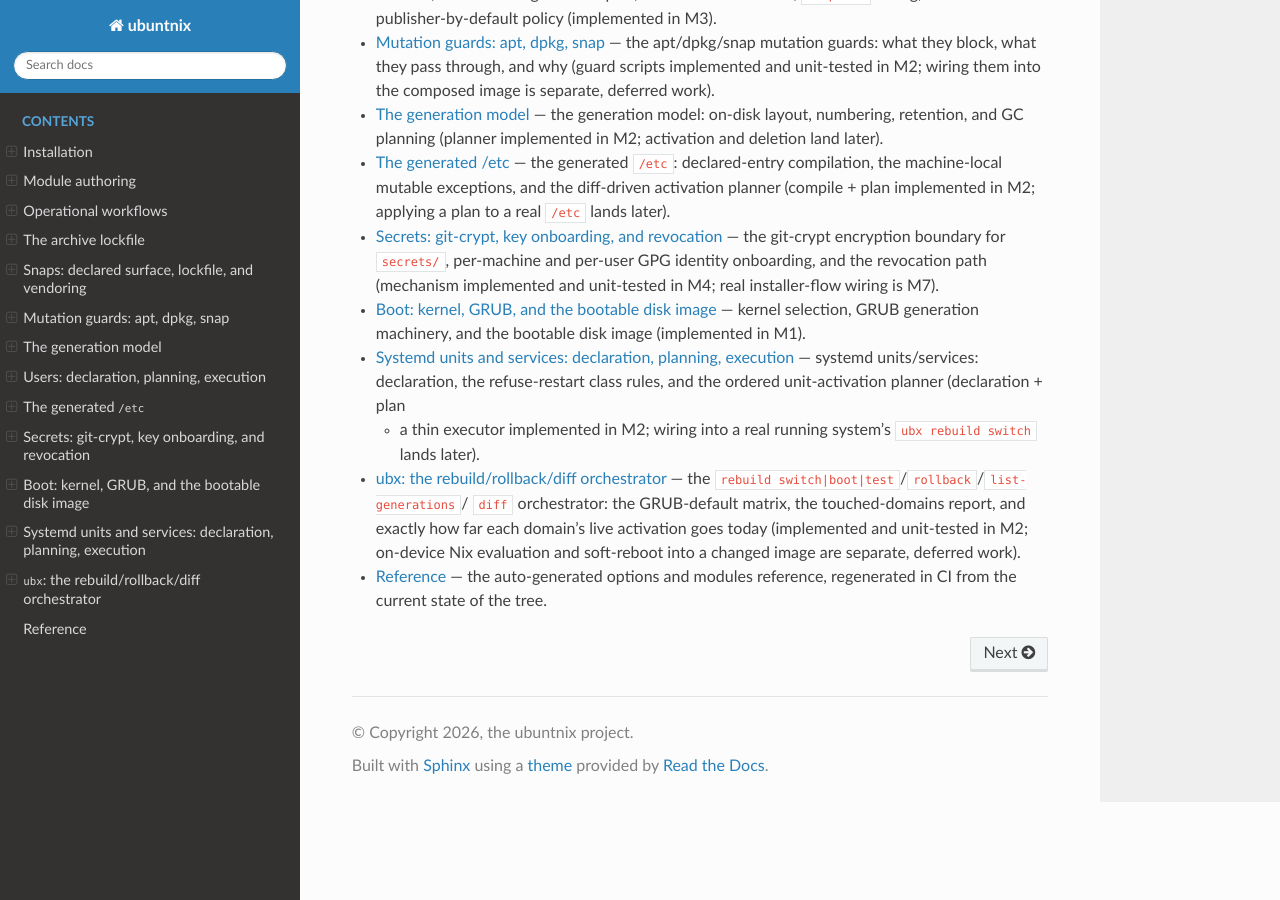
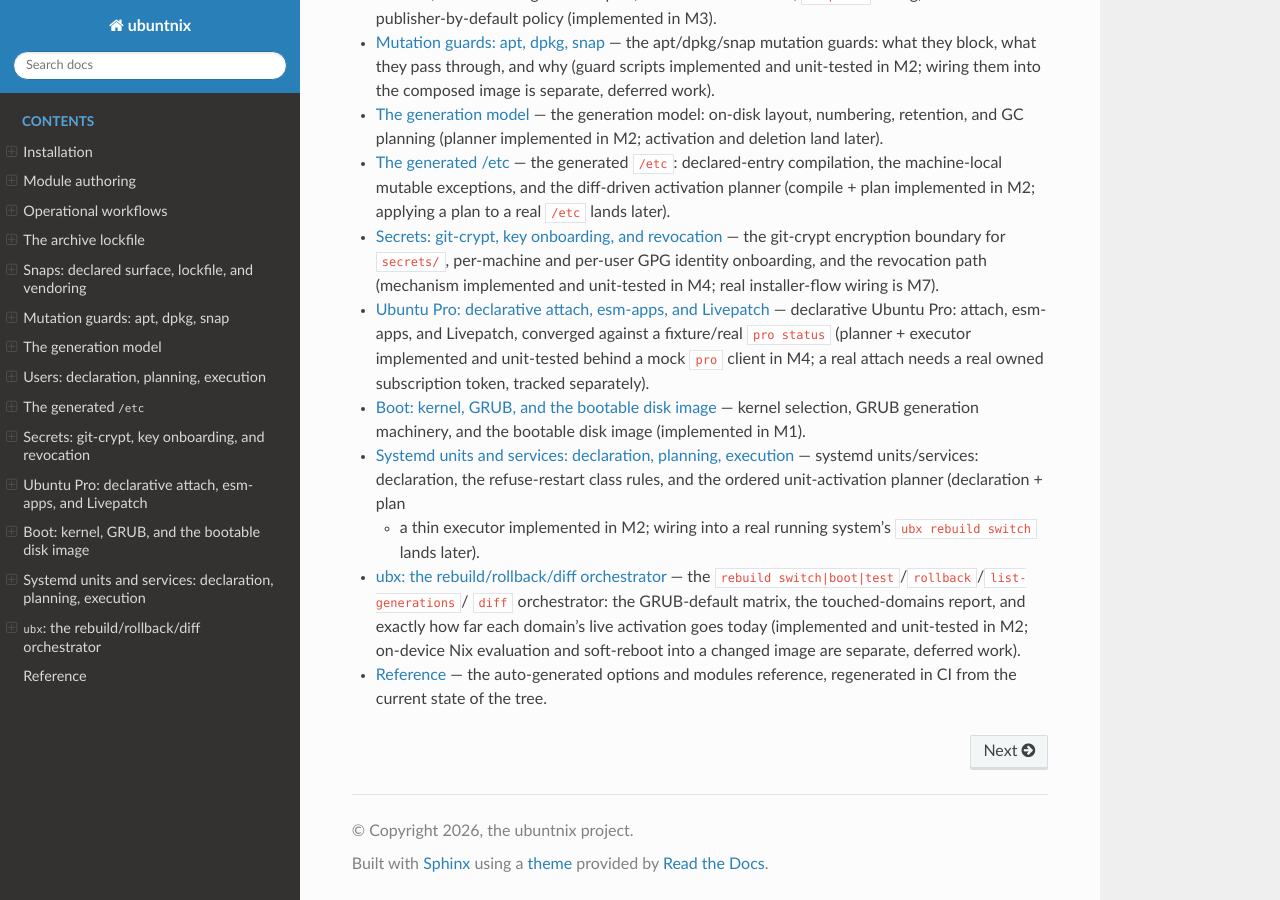
Before and after one commit to Guno327/ubuntnix, a Sphinx documentation site: the page built from docs/index.md, in a window 1280 px wide and 900 px high, scrolled down 1135 px. Built offline with Sphinx 7.4.7 and the Read the Docs theme 3.1.0, drawn with Linux system fonts in a browser that asks for light colours; pages that are not in the unit, such as notebooks, are missing from menus; part of the change alters nothing that is shown.

Commit message:
feat(pro): declarative Ubuntu Pro management (attach, esm-apps, Livepatch) — closes #82 (#93)
Adds the Pro domain following the established plan/execute primitive
pattern (mirrors secrets/snap), completing an M4 deliverable (SPEC.md
§8.2, §5, §11 M4). Pro attaches via a token sourced from the secrets
primitive and converges esm-apps + Livepatch declaratively.

- nix/pro.nix: declaration surface `ubuntnix.pro.{enable, tokenSecret,
  esmApps.enable, livepatch.enable}` with eval-boundary validation.
  Renders a flat JSON manifest carrying only `tokenSecretPath`
  (/run/secrets/<tokenSecret>, a deterministic string) plus the enable/
  esmApps/livepatch booleans. THE ABSOLUTE INVARIANT (SPEC.md §8.1): the
  token VALUE never enters the manifest — `tokenSecret` is a validated
  secret NAME (strMatching), never a path/src/value. Exposes
  flake.lib.pro + a pro-manifest-proof package.
- bin/ubx-pro: pure-Python planner (`plan`/`observe`). `plan` diffs the
  manifest against observed `{attached, services}` state into a fixed-
  order action list (attach → enable/disable esm-apps/livepatch, or a
  lone detach); the plan carries only `tokenSecretName`, never the value.
  `observe` parses a fixture or real `pro status --format json`.
- bin/ubx-pro-apply: thin bash executor. Reconstructs the token path from
  --run-secrets-dir + name (never trusts the plan's literal), invokes
  pro attach/enable/disable/detach through an injectable --pro-bin/
  UBX_PRO_CMD seam, reads token bytes only at --apply time off the
  materialized /run/secrets file, and skips cleanly (exit 0, never fails)
  when the real `pro` client or the token file is absent. A live attach
  against a real subscription remains tracked in #87 (needs-owner).
- bin/ubx + bin/ubx-rebuild-lib: pro plan wired into plan/report_domains
  and ubx-pro-apply invoked in execute_domains immediately after the
  secrets-apply block (so the token is materialized first); generation
  sidecar carries a third PRO_MANIFEST field; --pro-manifest/
  --pro-observed/--pro-bin threaded through rebuild/rollback/diff.
- docs/pro.md (+ index toctree); tests/unit/170-174 (flake wiring,
  token-purity guard, planner convergence, mock-pro executor, rebuild
  wiring).

Suite: 95 tests, 93 passed, 0 failed, 2 env-only skips. shellcheck -x
clean under CI's file selection.

Co-authored-by: ghov-claude[bot] <308500720+ghov-claude[bot]@users.noreply.github.com>
Co-authored-by: Claude Opus 4.8 <noreply@anthropic.com>

````diff
--- a/docs/index.md
+++ b/docs/index.md
@@ -61,6 +61,10 @@ plan.
   per-machine and per-user GPG identity onboarding, and the revocation path
   (mechanism implemented and unit-tested in M4; real installer-flow wiring
   is M7).
+- {doc}`pro` — declarative Ubuntu Pro: attach, esm-apps, and Livepatch,
+  converged against a fixture/real `pro status` (planner + executor
+  implemented and unit-tested behind a mock `pro` client in M4; a real
+  attach needs a real owned subscription token, tracked separately).
 - {doc}`boot` — kernel selection, GRUB generation machinery, and the
   bootable disk image (implemented in M1).
 - {doc}`systemd` — systemd units/services: declaration, the refuse-restart
@@ -90,6 +94,7 @@ generations
 users
 etc
 secrets
+pro
 boot
 systemd
 ubx
--- /dev/null
+++ b/docs/pro.md
@@ -0,0 +1,240 @@
+# Ubuntu Pro: declarative attach, esm-apps, and Livepatch
+
+```{admonition} Planner/executor implemented (M4); a real attach needs a real token (tracked separately)
+:class: note
+
+`nix/pro.nix`, `bin/ubx-pro`, and `bin/ubx-pro-apply` all exist in the
+repository as of milestone **M4** (`SPEC.md` §8.2 "Ubuntu Pro", §5, §11 M4;
+GitHub issue #82): the declaration surface, JSON manifest, convergence
+planner, and convergence executor described below are all real and
+unit-tested (`tests/unit/170` through `174`). `bin/ubx-pro`/
+`bin/ubx-pro-apply` ARE wired into `ubx rebuild switch|test|boot`,
+`rollback`, and `diff` — mirroring `bin/ubx-secrets`/`bin/ubx-secrets-apply`'s
+own wiring (issue #78) almost exactly, with one deliberate ordering rule:
+the pro domain runs **immediately after** the secrets domain in
+`execute_domains`, because a real `pro attach` reads the token off the
+secrets domain's own freshly-materialized `/run/secrets/<name>` file — see
+`bin/ubx`'s own `execute_domains` header. What is demonstrably **not**
+exercised on a real machine yet: this dev/CI harness has no real `pro`
+client and no real Ubuntu Pro subscription token at all, so every test here
+runs `bin/ubx-pro-apply` behind a small recording **mock** `pro` binary
+(`--pro-bin`) instead of the real one — a genuinely live attach against a
+real, owned subscription is tracked separately as GitHub issue #87
+("needs-owner"). This plumbing does not block on that: a missing real `pro`
+client, or a not-yet-materialized token, is always skipped cleanly (never
+failed) — see `bin/ubx-pro-apply`'s own header, "Availability".
+```
+
+## Why this exists
+
+`SPEC.md` §2's G9 goal states it plainly: *"Ubuntu Pro is required (free
+personal tokens exist, so this does not gate adoption): esm-apps patch
+coverage for universe, Livepatch for the kernel."* §8.2 adds: *"Attachment
+happens at install time... and the token is managed thereafter through the
+secrets mechanism; Pro enablement itself is declarative,"* and *"Livepatch
+enabled by default."* This page is that declarative half: a machine
+declares `ubuntnix.pro.enable` (plus which of the two services it wants) and
+this project's own planner/executor pair converges a real, running
+system to match it — the exact "none" downtime "converge via API" row
+`SPEC.md` §4.3's switching table already establishes for every other live
+domain (etc, systemd units, secrets, snaps).
+
+## The declaration surface
+
+`nix/pro.nix` declares `ubuntnix.pro`:
+
+```nix
+ubuntnix.pro = {
+  enable = true;               # default false
+  tokenSecret = "proToken";    # default "proToken" -- a secrets.<name>
+                                # reference (SPEC.md §8.1's own example
+                                # secret), NEVER the token itself
+  esmApps.enable = true;       # default true WHEN pro.enable (SPEC.md §5/§9)
+  livepatch.enable = true;     # default true WHEN pro.enable (SPEC.md §8.2/§8.3)
+};
+```
+
+`tokenSecret` is a plain secret **name** — a reference into the secrets
+primitive `nix/secrets.nix`/`bin/ubx-secrets`/`bin/ubx-secrets-apply` already
+establish (issue #78), exactly `SPEC.md` §8.1's own `secrets.<name>` shape.
+It is typed as a bare identifier string (`lib.types.strMatching`), not a
+path — there is structurally nothing in this option capable of holding a
+token value. `esmApps.enable`/`livepatch.enable` both default to whatever
+`enable` itself is set to: attaching to Pro at all, with neither service
+turned on, would defeat the point (`SPEC.md` §5/§9's own default security
+posture), so opting in to Pro opts in to both services unless a declaration
+explicitly turns one back off.
+
+## THE ABSOLUTE INVARIANT: the token value never enters this pipeline
+
+`SPEC.md` §8.1's "no secret material ever enters a store object" applies
+here at every single stage:
+
+- `nix/pro.nix`'s rendered manifest carries only `tokenSecretPath` — a
+  plain, deterministic **path string** derived from the declared name
+  (`"/run/secrets/" + tokenSecret`), computed without reading, forcing, or
+  touching a real secrets index or real secret bytes at all.
+- `bin/ubx-pro`'s planner (`plan`) never reads a token's bytes either — its
+  emitted `attach` action carries only `tokenSecretName` (the bare name,
+  re-derived from that path's basename), never a value.
+- `bin/ubx-pro-apply` (the executor) is the **only** place real token bytes
+  are ever read, and only at real `--apply` time, off the materialized
+  `/run/secrets/<name>` file — mirroring `bin/ubx-secrets-apply`'s own
+  `ubx_secrets_render_env` seam (see that script's header, "Env-file
+  rendering: value never appears in the printed command list"). Even its
+  own `--dry-run` output never embeds the token — only the resolved file's
+  *path* is printed, never its *content*.
+
+`tests/unit/171-pro-purity-guard.sh` is the machine-checked half of this —
+mirrors `tests/unit/160-secrets-purity-guard.sh`'s own role for
+`nix/secrets.nix`: it greps `nix/pro.nix`'s own code for anything that looks
+like it reads real secret material, and asserts a real token value planted
+in a test fixture never surfaces in a plan or in `bin/ubx-pro-apply`'s
+dry-run output.
+
+## The manifest schema
+
+`renderManifestJSON (mkManifest declared)` produces:
+
+```json
+{
+  "version": 1,
+  "enable": true,
+  "tokenSecretPath": "/run/secrets/proToken",
+  "esmApps": true,
+  "livepatch": true
+}
+```
+
+`esmApps`/`livepatch` are already gated by `enable` at render time (both
+`false` whenever `enable` is `false`) — a disabled-Pro manifest is never
+ambiguous about whether a service is "declared off" vs. "irrelevant because
+Pro itself is off."
+
+## The convergence planner: `bin/ubx-pro plan`
+
+```
+ubx-pro plan --manifest FILE --observed FILE [--out FILE]
+```
+
+A pure function of its two inputs — the declared manifest above, plus an
+**observed** state document:
+
+```json
+{
+  "version": 1,
+  "attached": false,
+  "services": { "esm-apps": "enabled", "livepatch": "disabled" }
+}
+```
+
+— that produces a deterministic JSON **plan**:
+
+```json
+{
+  "version": 1,
+  "empty": false,
+  "actions": [
+    { "op": "attach", "tokenSecretName": "proToken" },
+    { "op": "enable", "service": "esm-apps" },
+    { "op": "enable", "service": "livepatch" }
+  ]
+}
+```
+
+Actions are always emitted in a **fixed order** — attach, then
+enable/disable in declaration order (esm-apps, then livepatch) — mirroring
+`bin/ubx-snap`'s own "ack before install before hold" fixed-order posture. A
+declared `enable: false` while currently attached plans a lone `detach`
+action instead, with **no** separate per-service disable actions alongside
+it (detaching already tears every Pro service down with it). Re-planning
+against an already-converged observed state — including the same observed
+state `bin/ubx-pro observe` would produce from a real, fully-converged `pro
+status` — is always a real no-op (`"empty": true`, `"actions": []`):
+`tests/unit/172-ubx-pro-plan.sh` exercises attach, both services' enable/
+disable, detach, and idempotent re-planning against a fixture `pro status`
+end to end.
+
+### `bin/ubx-pro observe`
+
+```
+ubx-pro observe [--status-file FILE] [--pro-bin CMD] [--out FILE]
+```
+
+Reads a real (or, in every test, a fixture) `pro status --format json`
+document and extracts the subset this planner cares about (`attached`, plus
+`esm-apps`/`livepatch`'s own `status` fields — every other reported service,
+e.g. `esm-infra`/`fips`, is simply ignored, since this project declares
+convergence for only these two, `SPEC.md` §5/§8.2). `--status-file` is what
+every unit test uses (zero root/network/`pro` binary needed); without it,
+`observe` shells out to `<pro-bin> status --format json` instead — the one
+codepath this test suite never exercises, mirroring
+`bin/ubx-snap-apply`'s own "the literal default is never exercised by
+tests/unit/" precedent for its own `UBX_SNAP_CMD` seam.
+
+## The convergence executor: `bin/ubx-pro-apply`
+
+```
+ubx-pro-apply --plan FILE [--run-secrets-dir DIR] [--secret-name NAME] [--pro-bin CMD] [--apply | --dry-run]
+```
+
+Consumes a plan `bin/ubx-pro plan` emits and issues the corresponding `pro`
+calls, in the plan's own order, through the injectable `--pro-bin`/
+`UBX_PRO_CMD` seam — the same `UBX_*_CMD` convention `bin/ubx-snap-apply`'s
+own `UBX_SNAP_CMD` already establishes. `--run-secrets-dir` + the plan's own
+`tokenSecretName` are how an `attach` action's real token path is
+**reconstructed**, never trusted verbatim off the plan — exactly
+`bin/ubx-secrets-apply`'s own "why paths are RECONSTRUCTED, not read
+verbatim off the plan" posture, and exactly what lets `--run-secrets-dir`
+point at a temp directory in tests.
+
+### Availability: skip cleanly, never fail
+
+Unlike `bin/ubx-secrets-apply`/`bin/ubx-snap-apply` (which always assume
+their own backing tool exists), a real `--apply` here is gated behind two
+independent, best-effort checks — both skip **cleanly** (a named message to
+stderr, exit 0) rather than failing the whole convergence:
+
+1. **a real `pro` client on `PATH`** — this dev/CI harness genuinely has
+   none; GitHub issue #87 (needs-owner) tracks getting a real one attached
+   with a real subscription. This plumbing must not block on that.
+2. **the attach token actually materialized** at
+   `--run-secrets-dir/<tokenSecretName>` — a plan can legitimately be
+   computed and applied before the secrets domain (which runs immediately
+   before this one in `bin/ubx`'s own `execute_domains`) has actually
+   written it yet.
+
+`--dry-run` (the default) always prints every action regardless of either
+check, with a `NOTE` appended when one would have caused a real `--apply`
+run to skip something.
+
+## Wiring into `ubx rebuild`/`rollback`/`diff`
+
+`bin/ubx`'s `plan_domains` computes the pro domain's plan the same shape
+every other "none"-downtime domain uses: an old/new declared manifest (via
+`--pro-manifest`, threaded through the same generation-sidecar mechanism
+`--systemd-ref`/`--secrets-manifest` already use — see
+`bin/ubx-rebuild-lib`'s own header, "The systemd-manifest sidecar") plus an
+observed-state default **synthesized** from the OLD generation's own
+declared manifest (assuming it is already fully converged — override with
+`--pro-observed`, or a real `bin/ubx-pro observe` call). `report_domains`
+prints it last, after the secrets domain (the same append-at-the-end
+convention this project's domain list already follows).
+
+`execute_domains` applies it through `bin/ubx-pro-apply`, `--apply`-gated
+exactly like the secrets block immediately above it — `switch`/`test` both
+apply for real when `--apply` is given (there is no snap-purge-style "test
+never really applies" carve-out: `bin/ubx-pro-apply`'s own clean-skip
+posture already makes a `test` run always safe to retry/roll back from),
+`--dry-run` (the default) only prints. `--pro-bin` threads the same
+mock-vs-real seam all the way from `ubx rebuild`'s own command line down to
+`bin/ubx-pro-apply` itself. `tests/unit/174-ubx-rebuild-pro-wiring.sh`
+exercises `switch`/`test`/`boot`/`rollback`/`diff` end to end behind a mock
+`pro` client, including proving the ordering requirement directly: the
+mock's very first recorded call is a real `attach` reading the token the
+secrets block, running immediately before it, just materialized.
+
+See {doc}`secrets` for the underlying secrets primitive this page's token
+reference sources from, and {doc}`ubx` for the shared domain-plan/
+`execute_domains` orchestration concepts this page's wiring section
+assumes.
````
Also changed, not shown: 11 other files.
